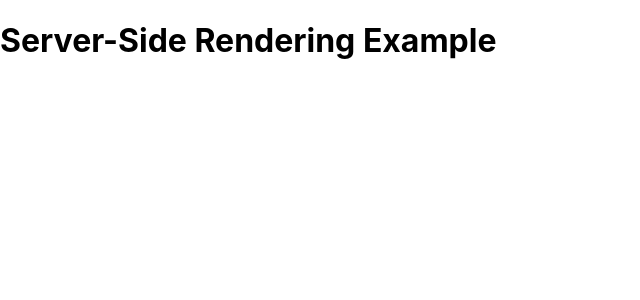
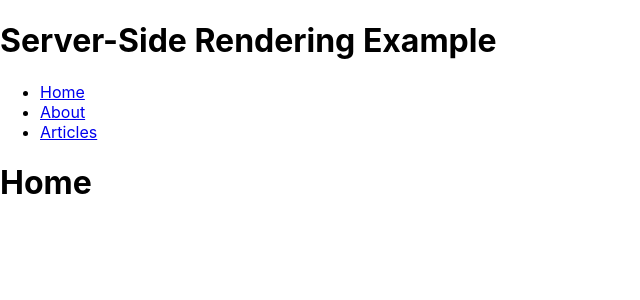
Before and after one commit to shaunwa/react-ssr-starter, a React (Create React App) app: page / in a window 1280 px wide. Shown: the top 300 px of the page, without its empty margins (0-640 px from the left). Built offline with nearby package versions, Linux system fonts and the light colour scheme.

Commit message:
Added pages and client-side routes

```diff
--- a/package.json
+++ b/package.json
@@ -8,6 +8,7 @@
     "@testing-library/user-event": "12.8.3",
     "react": "^17.0.2",
     "react-dom": "^17.0.2",
+    "react-router-dom": "5.2.0",
     "react-scripts": "4.0.3",
     "web-vitals": "1.1.2"
   },
--- a/src/App.js
+++ b/src/App.js
@@ -1,6 +1,35 @@
+import { BrowserRouter, Switch, Route, Link } from 'react-router-dom';
+import { Home } from './pages/Home';
+import { About } from './pages/About';
+import { Articles } from './pages/Articles';
+
 const App = () => {
 	return (
-		<h1>Server-Side Rendering Example</h1>
+		<BrowserRouter>
+			<h1>Server-Side Rendering Example</h1>
+			<ul>
+				<li>
+					<Link to="/">Home</Link>
+				</li>
+				<li>
+					<Link to="/about">About</Link>
+				</li>
+				<li>
+					<Link to="/articles">Articles</Link>
+				</li>
+			</ul>
+			<Switch>
+				<Route path="/" exact>
+					<Home />
+				</Route>
+				<Route path="/about">
+					<About />
+				</Route>
+				<Route path="/articles">
+					<Articles />
+				</Route>
+			</Switch>
+		</BrowserRouter>
 	);
 }
 
--- /dev/null
+++ b/src/pages/About.js
@@ -0,0 +1,7 @@
+import React from 'react';
+
+export const About = () => {
+	return (
+		<h1>About</h1>
+	);
+}
--- /dev/null
+++ b/src/pages/Articles.js
@@ -0,0 +1,7 @@
+import React from 'react';
+
+export const Articles = () => {
+	return (
+		<h1>Articles</h1>
+	);
+}
--- /dev/null
+++ b/src/pages/Home.js
@@ -0,0 +1,7 @@
+import React from 'react';
+
+export const Home = () => {
+	return (
+		<h1>Home</h1>
+	);
+}
```
Also changed, not shown: 1 other file (tests, documents, lock files or other folders).
